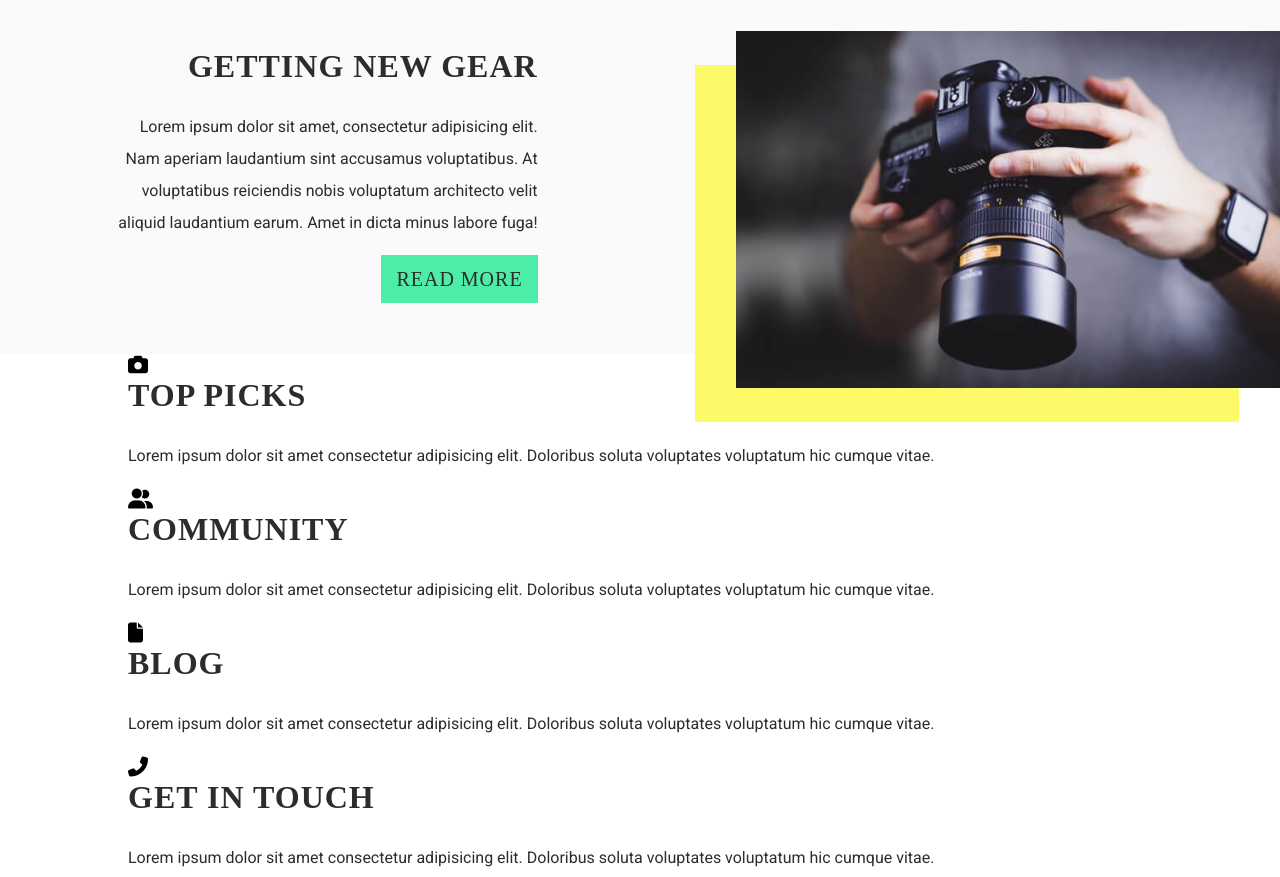
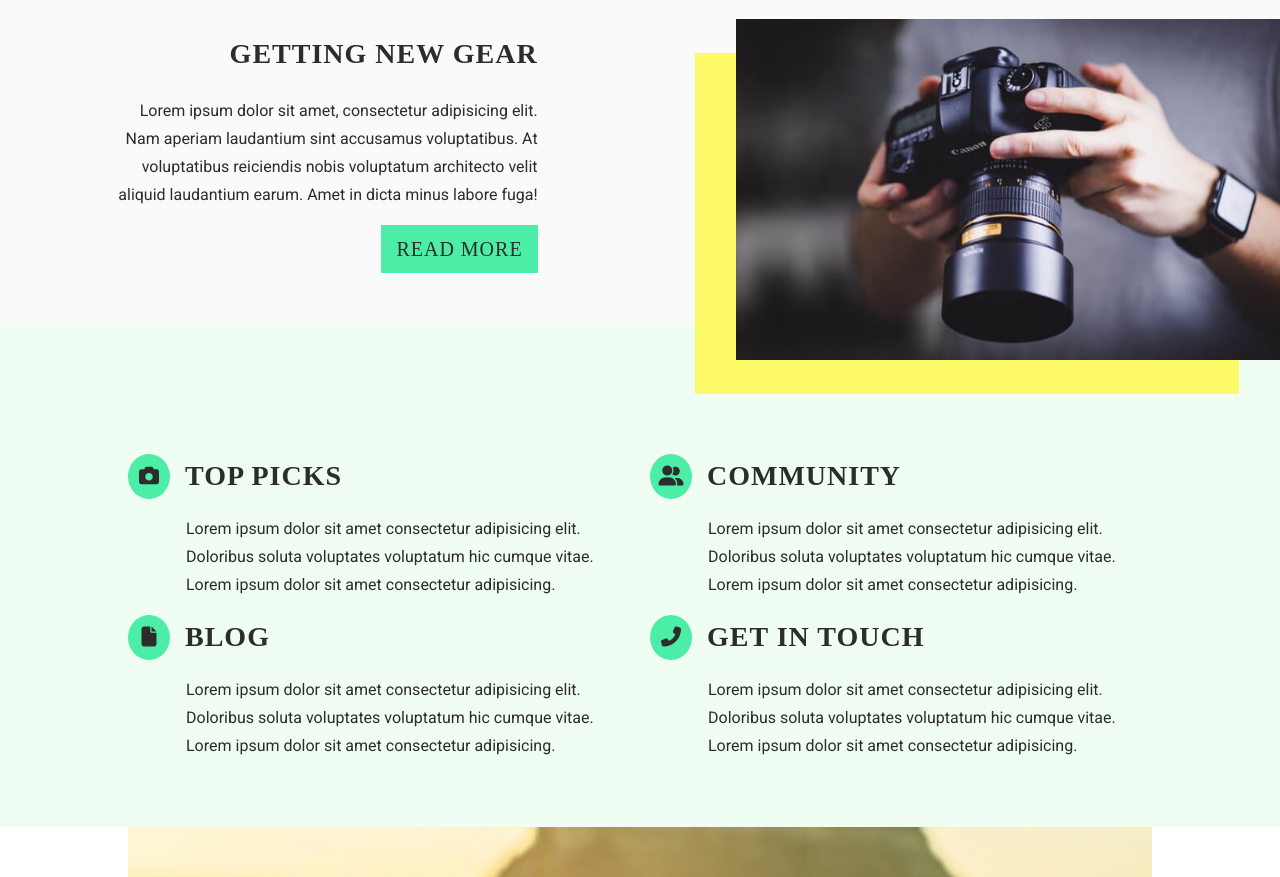
Before and after one commit to haleytibbitts/captured, a plain HTML site: page index.html in a window 1280 px wide. Shown: the part 1560-2437 px from the top of the page. Drawn offline with Linux system fonts and the light colour scheme; a web font is replaced by a local one.

Commit message:
created styles for links section

```diff
--- a/index.html
+++ b/index.html
@@ -78,38 +78,46 @@
 		<section class="links">
 			<div class="wrapper">
 				<div class="text-container">
+					<a href="#">
 						<div class="icon-container">
 							<i class="fa-solid fa-camera"></i>
 						</div>
 						<h3>top picks</h3>
+					</a>
 					<p>Lorem ipsum dolor sit amet consectetur adipisicing elit. Doloribus soluta voluptates voluptatum
-						hic cumque vitae.</p>
+						hic cumque vitae. Lorem ipsum dolor sit amet consectetur adipisicing.</p>
 				</div>
 				<div class="text-container">
+					<a href="#">
 						<div class="icon-container">
 							<i class="fa-solid fa-user-group"></i>
 						</div>
 						<h3>community</h3>
+					</a>
 					<p>Lorem ipsum dolor sit amet consectetur adipisicing elit. Doloribus soluta voluptates voluptatum
-						hic cumque vitae.
+						hic cumque vitae. Lorem ipsum dolor sit amet consectetur adipisicing.
 					</p>
 				</div>
 				<div class="text-container">
+					<a href="./blog.html">
 						<div class="icon-container">
 							<i class="fa-solid fa-file"></i>
 						</div>
 						<h3>blog</h3>
+					</a>
 					<p>Lorem ipsum dolor sit amet consectetur adipisicing elit. Doloribus soluta voluptates voluptatum
-						hic cumque vitae.
+						hic cumque vitae. Lorem ipsum dolor sit amet consectetur adipisicing.
 					</p>
 				</div>
 				<div class="text-container">
+					<a href="./contact.html">
 						<div class="icon-container">
 							<i class="fa-solid fa-phone-flip"></i>
 						</div>
 						<h3>get in touch</h3>
+					</a>
 					<p>Lorem ipsum dolor sit amet consectetur adipisicing elit. Doloribus soluta voluptates voluptatum
-						hic cumque vitae.
+						hic cumque vitae. Lorem ipsum dolor sit amet consectetur adipisicing.
 					</p>
 				</div>
 			</div>
--- a/styles/sass/_base-styles.scss
+++ b/styles/sass/_base-styles.scss
@@ -41,7 +41,7 @@ h2 {
 }
 
 h3 {
-    font-size: 1.6rem;
+    font-size: 1.4rem;
     letter-spacing: 1px;
     margin: 0 0 10px 0;
 }
@@ -71,7 +71,7 @@ p,
 h5,
 .text-container a {
     font-family: 'Roboto', sans-serif;
-    line-height: 1.6rem;
+    line-height: 1.4rem;
     color: $primary;
 }
 
--- a/styles/sass/_home.scss
+++ b/styles/sass/_home.scss
@@ -76,3 +76,57 @@ section {
         bottom: -34px;
     }
 }
+
+.links {
+    background-color: $tertiary;
+    padding: 10vw 0 4vw 0;
+
+    .wrapper {
+        display: flex;
+        flex-wrap: wrap;
+        justify-content: space-between;
+    }
+
+    .img-container,
+    .text-container {
+        flex-basis: calc(50% - 10px);
+    }
+
+    .icon-container {
+        background-color: $quinary;
+        border-radius: 50%;
+        width: 42px;
+        display: flex;
+        justify-content: center;
+        align-items: center;
+    }
+
+    a {
+        display: flex;
+
+        h3 {
+            padding-bottom: 5px;
+            margin-left: 15px;
+            position: relative;
+            border-bottom: 2px solid $tertiary;
+            top: 8px;
+        }
+    }
+
+    p {
+        margin-left: 58px;
+    }
+
+    a:hover {
+        .icon-container {
+            background-color: $quaternary;
+            transition: 0.3s;
+        }
+
+        h3 {
+            border-bottom: 2px solid $quinary;
+            transition: 0.3s;
+        }
+    }
+
+}
```
Also changed, not shown: styles/styles.css. Lines whose indentation alone changed are shown as unchanged.
